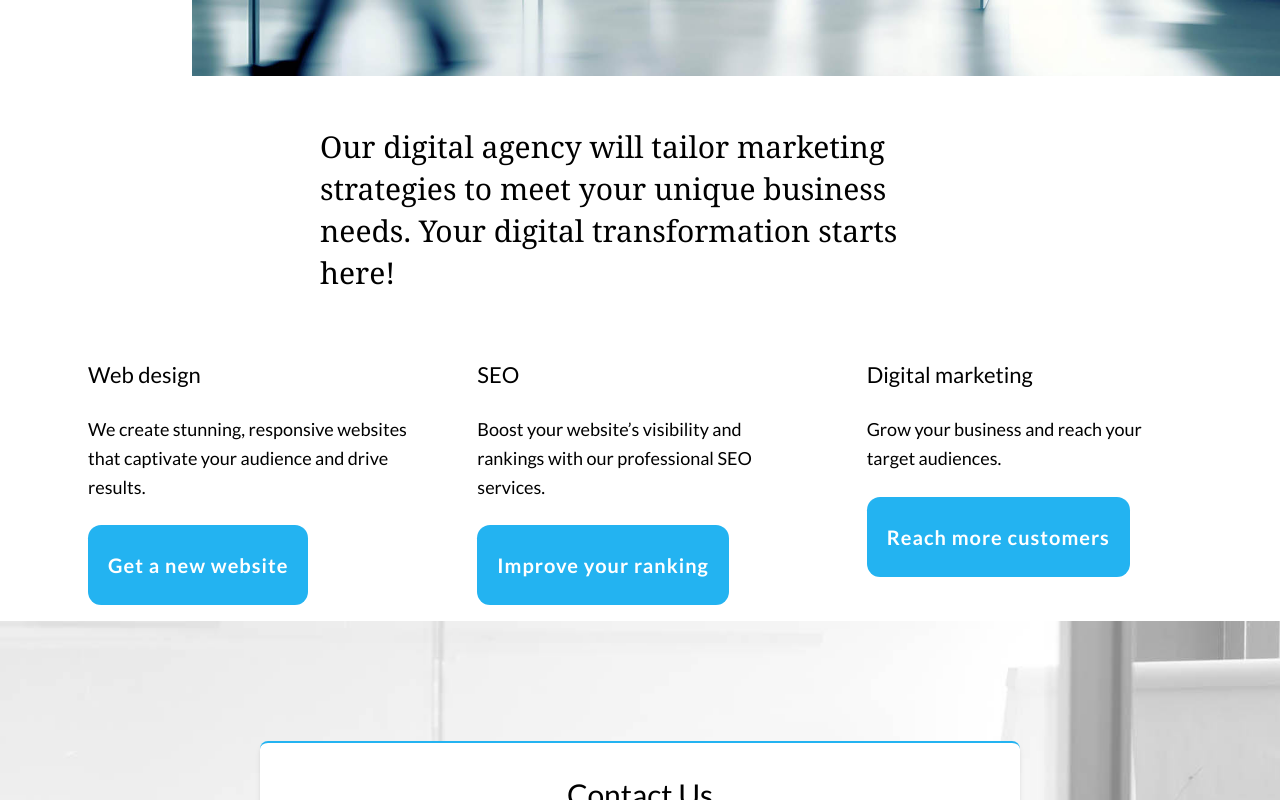
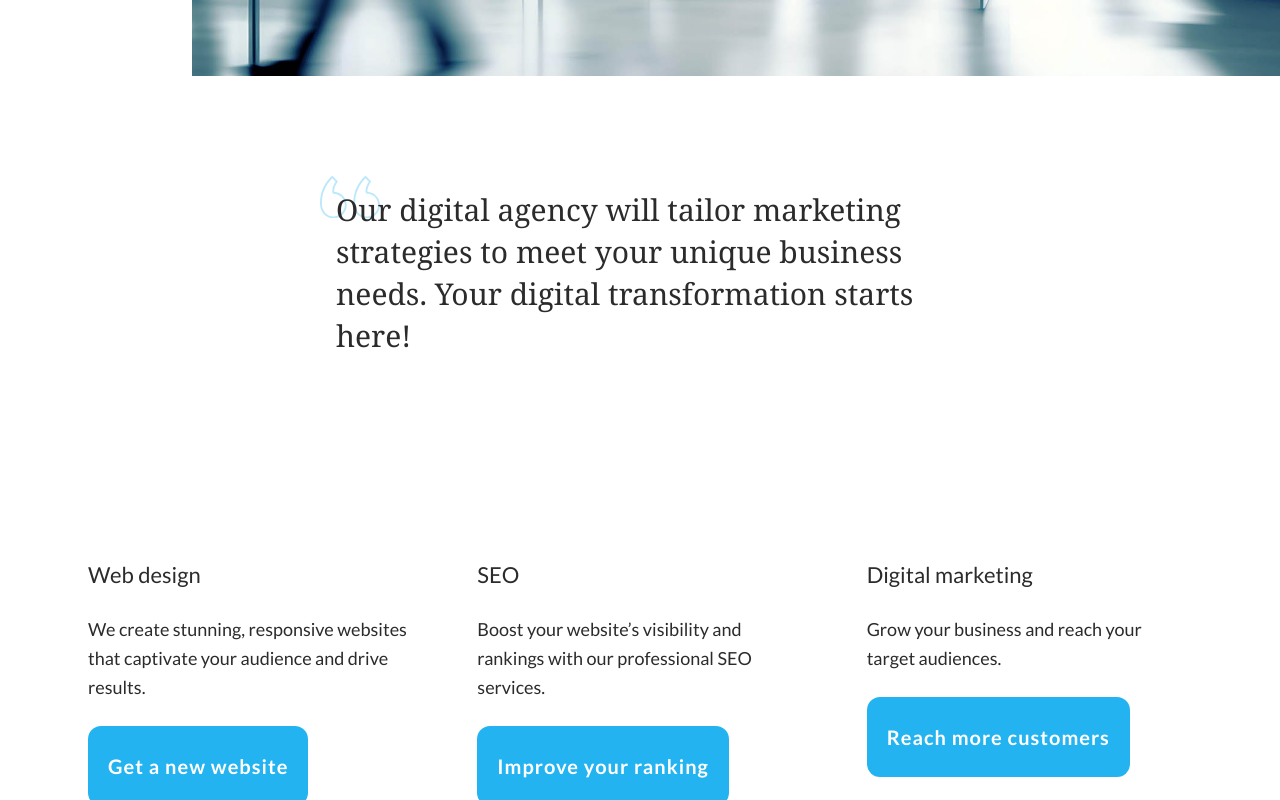
Before and after one commit to ammad-ahmed1/systems-assignment, a React (Vite) app: page / in a window 1280 px wide. Shown: the part 680-1480 px from the top of the page. Built offline with nearby package versions, Linux system fonts and the light colour scheme.

Commit message:
navbar-fixes left

```diff
--- a/src/components/layout/Layout.jsx
+++ b/src/components/layout/Layout.jsx
@@ -2,11 +2,10 @@ import React from "react";
 import Navbar from "./Navbar";
 import Footer from "./Footer";
 
-
-const Layout = ({children}) => {
+const Layout = ({ children }) => {
   return (
     <>
-      <div className="flex flex-col min-h-screen min-w-screen">
+      <div className="flex flex-col min-h-screen min-w-screen text-textColor">
         <Navbar />
         <main className="flex-grow py-4">{children}</main>
         <div className="max-w-[1200px] mx-auto px-6">
--- /dev/null
+++ b/src/icons/CommaIcon.jsx
@@ -0,0 +1,19 @@
+import React from "react";
+
+const CommaIcon = () => {
+  return (
+    <svg
+      xmlns="http://www.w3.org/2000/svg"
+      viewBox="0 0 60 42.35"
+      width="60"
+      height="42.35"
+    >
+      <path
+        d="M47.47 15.76c-.12-1.31-.03-4.86 3.37-9.8.26-.37.21-.88-.11-1.19-1.39-1.39-2.25-2.26-2.85-2.87-.79-.81-1.15-1.18-1.68-1.66a.945.945 0 00-1.25-.01c-5.93 5.16-12.52 15.82-11.56 28.89.56 7.67 6.15 13.24 13.3 13.24 7.34 0 13.31-5.97 13.31-13.31 0-7.08-5.56-12.88-12.53-13.29zm-.78 24.72c-6.14 0-10.95-4.84-11.43-11.5-1.07-14.69 7.66-24.23 10.3-26.76.26.25.55.55.98.99.52.53 1.24 1.26 2.32 2.34-4.13 6.36-3.35 10.9-3.01 11.55.16.31.49.52.84.52 6.3 0 11.43 5.13 11.43 11.43S53 40.48 46.69 40.48zM14.17 15.76c-.12-1.3-.03-4.85 3.37-9.8.26-.37.21-.88-.11-1.19-1.38-1.38-2.24-2.26-2.84-2.87C13.8 1.09 13.43.72 12.9.24a.945.945 0 00-1.25-.01C5.73 5.39-.86 16.05.09 29.12c.56 7.67 6.16 13.24 13.31 13.24 7.34 0 13.31-5.97 13.31-13.31-.01-7.08-5.56-12.89-12.54-13.29zm-.77 24.72c-6.14 0-10.95-4.84-11.44-11.5C.89 14.28 9.63 4.74 12.26 2.22c.26.25.55.55.99 1 .52.53 1.23 1.26 2.31 2.34-4.13 6.36-3.35 10.9-3.01 11.55.16.31.5.52.84.52 6.3 0 11.43 5.13 11.43 11.43.01 6.29-5.12 11.42-11.42 11.42z"
+        fill="rgba(35, 179, 241, 0.3)"
+      />
+    </svg>
+  );
+};
+
+export default CommaIcon;
--- a/src/icons/index.jsx
+++ b/src/icons/index.jsx
@@ -1,3 +1,4 @@
 export { default as FacebookIcon } from "./FacebookIcon";
 export { default as LinkedInIcon } from "./LinkedInIcon";
 export { default as TwitterIcon } from "./TwitterIcon";
+export { default as CommaIcon } from "./CommaIcon";
--- a/src/pages/HomePage.jsx
+++ b/src/pages/HomePage.jsx
@@ -8,20 +8,28 @@ import WhyUs from "../components/homepage/WhyUs";
 import DigitalMarketingOverview from "../components/homepage/DigitalMarketingOverview";
 import ContactUs from "../components/homepage/ContactUs";
 import FAQs from "../components/homepage/FAQs";
+import { CommaIcon } from "../icons";
 
 const HomePage = () => {
   return (
     <>
       <div className="w-full">
-        <Hero />
-        <div className="w-50p mt-[200px] py-0 mx-auto">
-          <Heading classNameProp="text-h2  font-serif my-6 ">
-            Our digital agency will tailor marketing strategies to meet your
-            unique business needs. Your digital transformation starts here!
-          </Heading>
+        <div>
+          <Hero />
+        </div>
+        <div className="w-full md:w-50p mt-[150px] md:mt-[250px] px-7 md:px-0 py-0 mx-auto">
+          <div className="relative">
+            <CommaIcon />
+            <div className="absolute top-[5px] bottom-0 left-0 right-0 px-4 py-2">
+              <Heading classNameProp="text-h2 font-serif">
+                Our digital agency will tailor marketing strategies to meet your
+                unique business needs. Your digital transformation starts here!
+              </Heading>
+            </div>
+          </div>
         </div>
 
-        <div className="w-90p  mx-auto">
+        <div className="w-90p  mx-auto mt-[440px] md:mt-[300px]">
           <WeOffer />
         </div>
         <div>
--- a/tailwind.config.js
+++ b/tailwind.config.js
@@ -35,6 +35,7 @@ module.exports = {
         customGray: "#fafbfc",
         customPrimary: "#23b3f1",
         customBorder: "#888888",
+        textColor: "#2b2b2b",
       },
       borderRadius: {
         btnRadius: "0.66em", // Add your custom border radius
```
